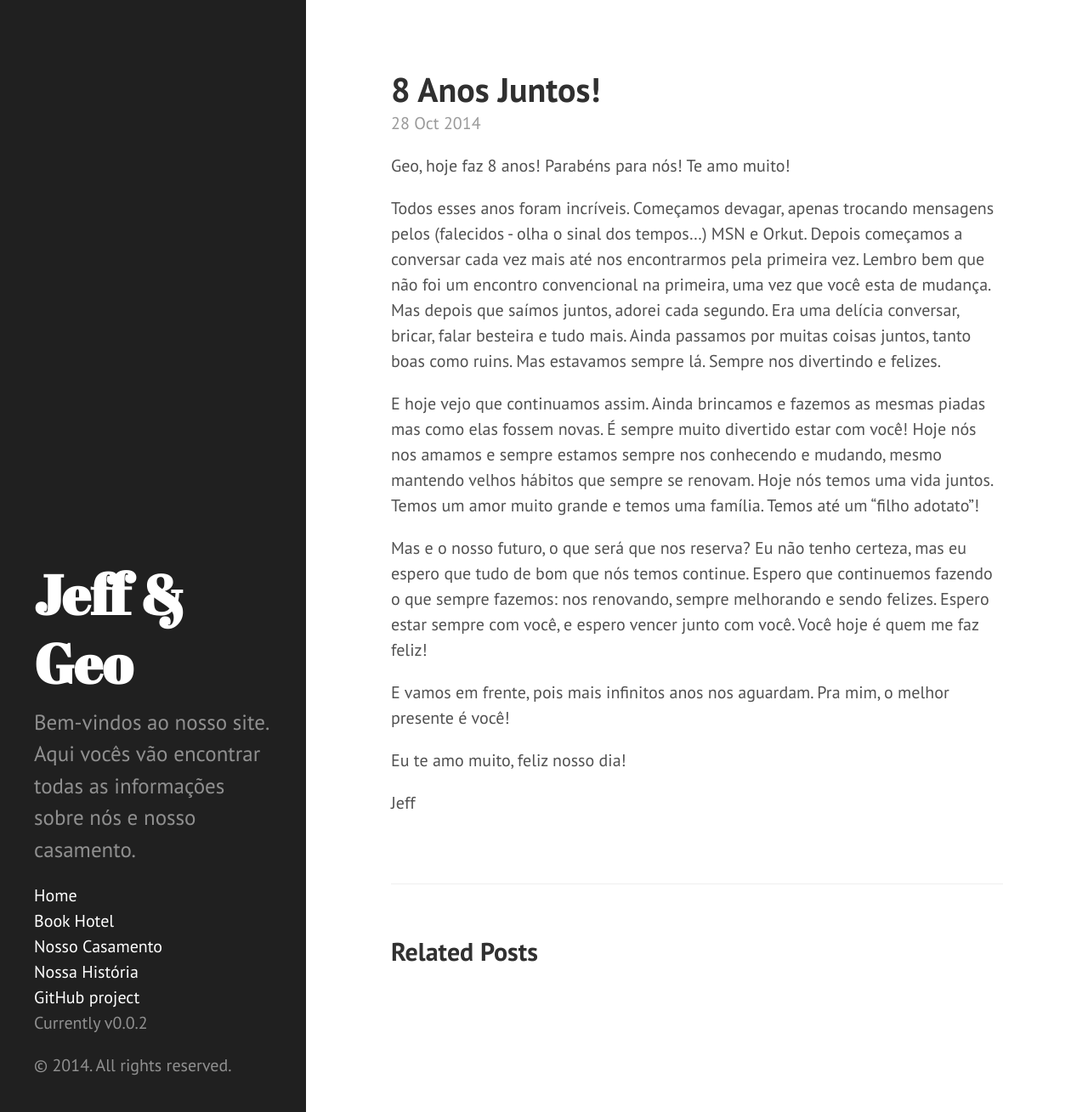
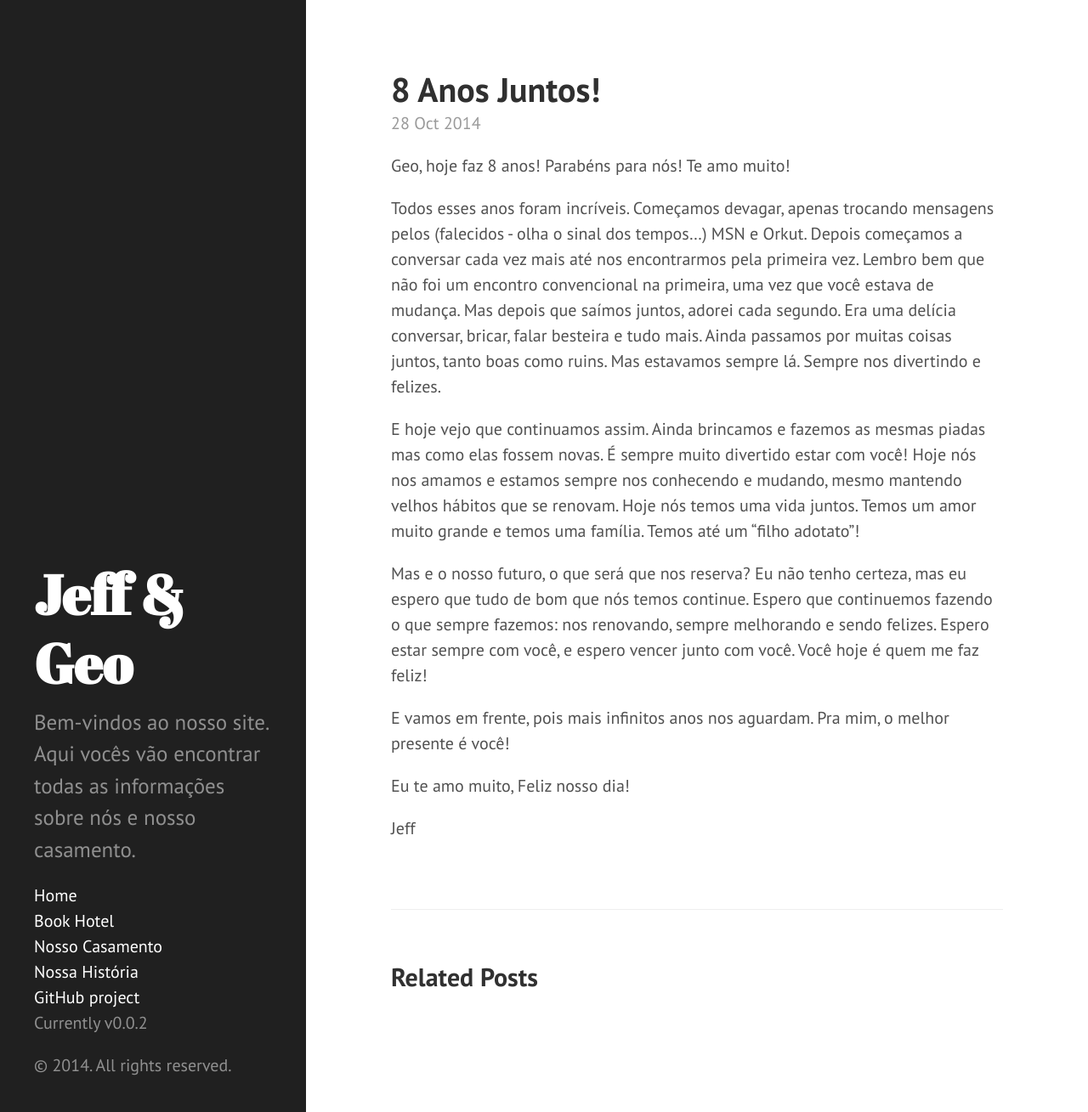
Before and after one commit to foguinhoperuca/jeff-geo.campos.nom.br, a Jekyll site: the page built from _posts/2014-10-28-happy-8th-year.md, in a window 1280 px wide and 1309 px high. Shown: the whole window at 85% size. Built offline with Jekyll 4.4.1, drawn with Linux system fonts in a browser that asks for light colours; Markdown is read by kramdown in place of the engine named in the settings.

Commit message:
8th anos
Fix no texto.

```diff
--- a/_posts/2014-10-28-happy-8th-year.md
+++ b/_posts/2014-10-28-happy-8th-year.md
@@ -7,15 +7,15 @@ categories: aniversário namoro
 
 Geo, hoje faz 8 anos! Parabéns para nós! Te amo muito!
 
-Todos esses anos foram incríveis. Começamos devagar, apenas trocando mensagens pelos (falecidos - olha o sinal dos tempos...) MSN e Orkut. Depois começamos a conversar cada vez mais até nos encontrarmos pela primeira vez. Lembro bem que não foi um encontro convencional na primeira, uma vez que você esta de mudança. Mas depois que saímos juntos, adorei cada segundo. Era uma delícia conversar, bricar, falar besteira e tudo mais. Ainda passamos por muitas coisas juntos, tanto boas como ruins. Mas estavamos sempre lá. Sempre nos divertindo e felizes.
+Todos esses anos foram incríveis. Começamos devagar, apenas trocando mensagens pelos (falecidos - olha o sinal dos tempos...) MSN e Orkut. Depois começamos a conversar cada vez mais até nos encontrarmos pela primeira vez. Lembro bem que não foi um encontro convencional na primeira, uma vez que você estava de mudança. Mas depois que saímos juntos, adorei cada segundo. Era uma delícia conversar, bricar, falar besteira e tudo mais. Ainda passamos por muitas coisas juntos, tanto boas como ruins. Mas estavamos sempre lá. Sempre nos divertindo e felizes.
 
-E hoje vejo que continuamos assim. Ainda brincamos e fazemos as mesmas piadas mas como elas fossem novas. É sempre muito divertido estar com você! Hoje nós nos amamos e sempre estamos sempre nos conhecendo e mudando, mesmo mantendo velhos hábitos que sempre se renovam. Hoje nós temos uma vida juntos. Temos um amor muito grande e temos uma família. Temos até um "filho adotato"!
+E hoje vejo que continuamos assim. Ainda brincamos e fazemos as mesmas piadas mas como elas fossem novas. É sempre muito divertido estar com você! Hoje nós nos amamos e estamos sempre nos conhecendo e mudando, mesmo mantendo velhos hábitos que se renovam. Hoje nós temos uma vida juntos. Temos um amor muito grande e temos uma família. Temos até um "filho adotato"!
 
 Mas e o nosso futuro, o que será que nos reserva? Eu não tenho certeza, mas eu espero que tudo de bom que nós temos continue. Espero que continuemos fazendo o que sempre fazemos: nos renovando, sempre melhorando e sendo felizes. Espero estar sempre com você, e espero vencer junto com você. Você hoje é quem me faz feliz!
 
 E vamos em frente, pois mais infinitos anos nos aguardam. Pra mim, o melhor presente é você!
 
 Eu te amo muito,
-feliz nosso dia!
+Feliz nosso dia!
 
 Jeff
```
